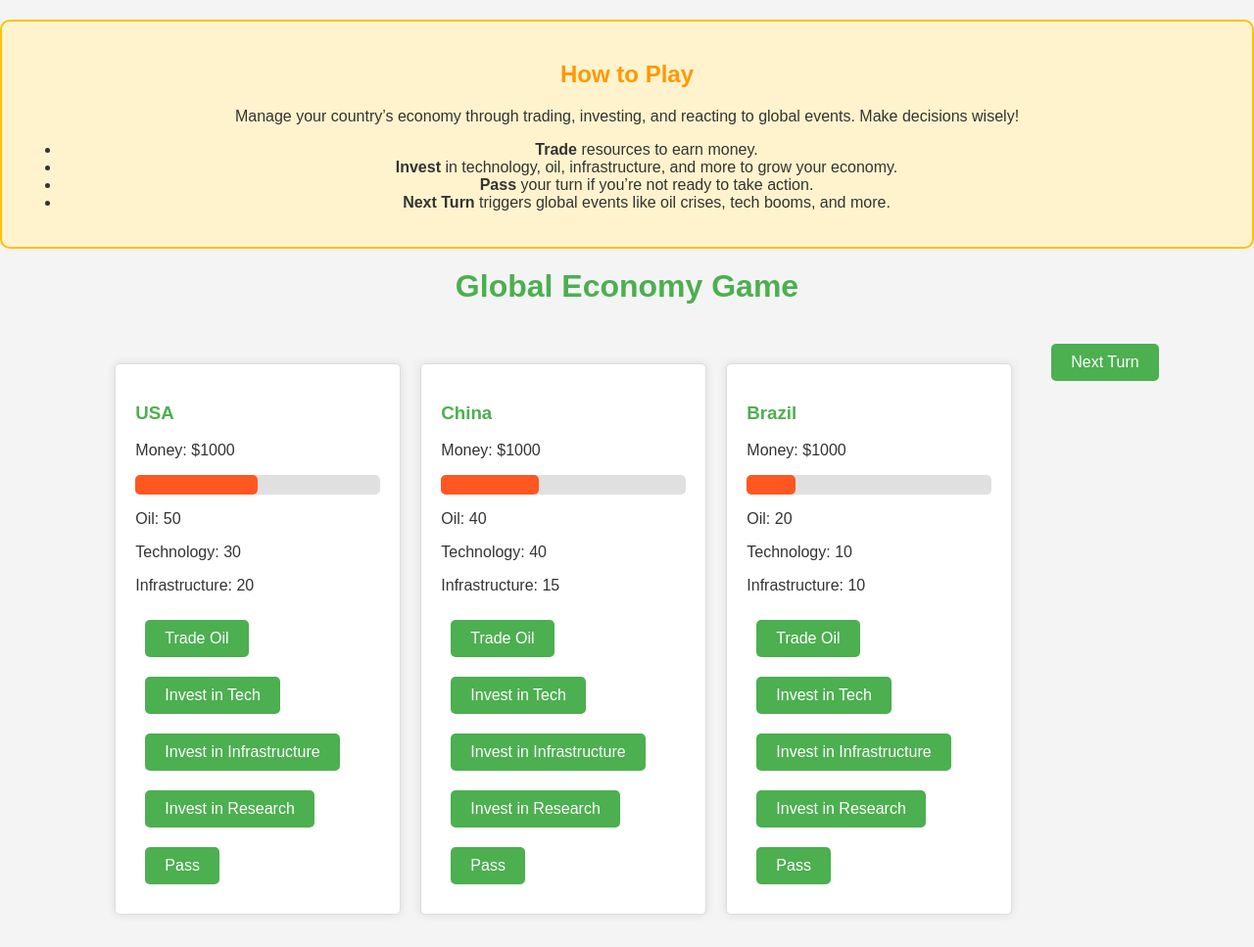
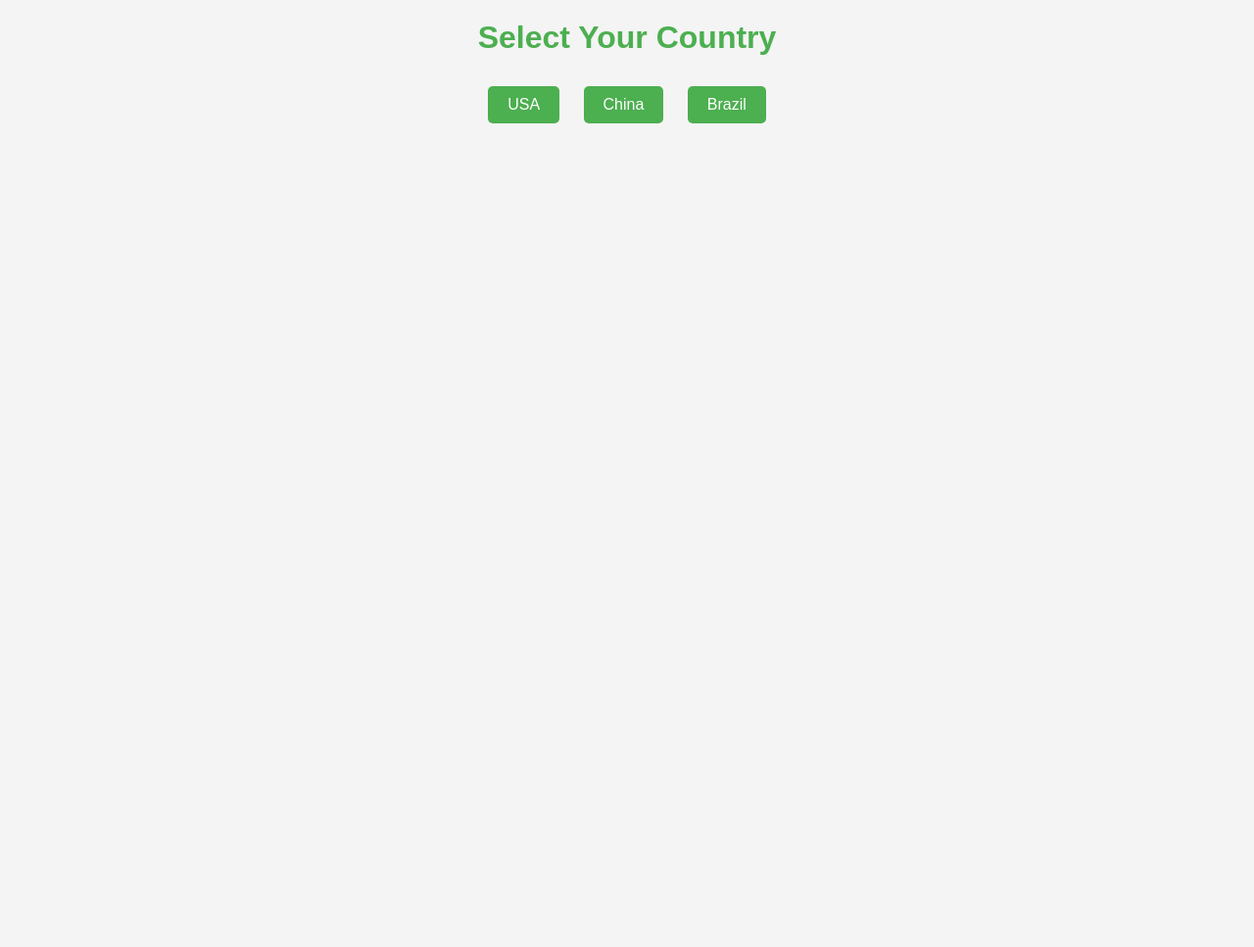
Before and after one commit to Lok0tho/ECON-GAME, a plain HTML site: page index.html in a window 1280 px wide. Shown: the whole page at 98% size. After the commit the page ends 800 px from the top, so only its background shows below. Drawn offline with Linux system fonts and the light colour scheme.

Commit message:
Update index.html

```diff
--- a/index.html
+++ b/index.html
@@ -8,28 +8,23 @@
 </head>
 <body>
 
-  <!-- How to Play Section -->
-  <div id="how-to-play">
-    <h2>How to Play</h2>
-    <p>Manage your country’s economy through trading, investing, and reacting to global events. Make decisions wisely!</p>
-    <ul>
-      <li><strong>Trade</strong> resources to earn money.</li>
-      <li><strong>Invest</strong> in technology, oil, infrastructure, and more to grow your economy.</li>
-      <li><strong>Pass</strong> your turn if you’re not ready to take action.</li>
-      <li><strong>Next Turn</strong> triggers global events like oil crises, tech booms, and more.</li>
-    </ul>
+  <!-- Country Selection Screen -->
+  <div id="country-selection">
+    <h1>Select Your Country</h1>
+    <button onclick="startGame('USA')">USA</button>
+    <button onclick="startGame('China')">China</button>
+    <button onclick="startGame('Brazil')">Brazil</button>
   </div>
 
-  <h1>Global Economy Game</h1>
-
-  <div id="game-container">
-    <div id="countries"></div>
+  <!-- Game Screen -->
+  <div id="game-container" style="display: none;">
+    <h1>Global Economy Game</h1>
+    <div id="country-info"></div>
     <div id="controls">
       <button onclick="nextTurn()">Next Turn</button>
     </div>
+    <div id="log"></div>
   </div>
-
-  <div id="log"></div>
 
   <script src="script.js"></script>
 </body>
```
